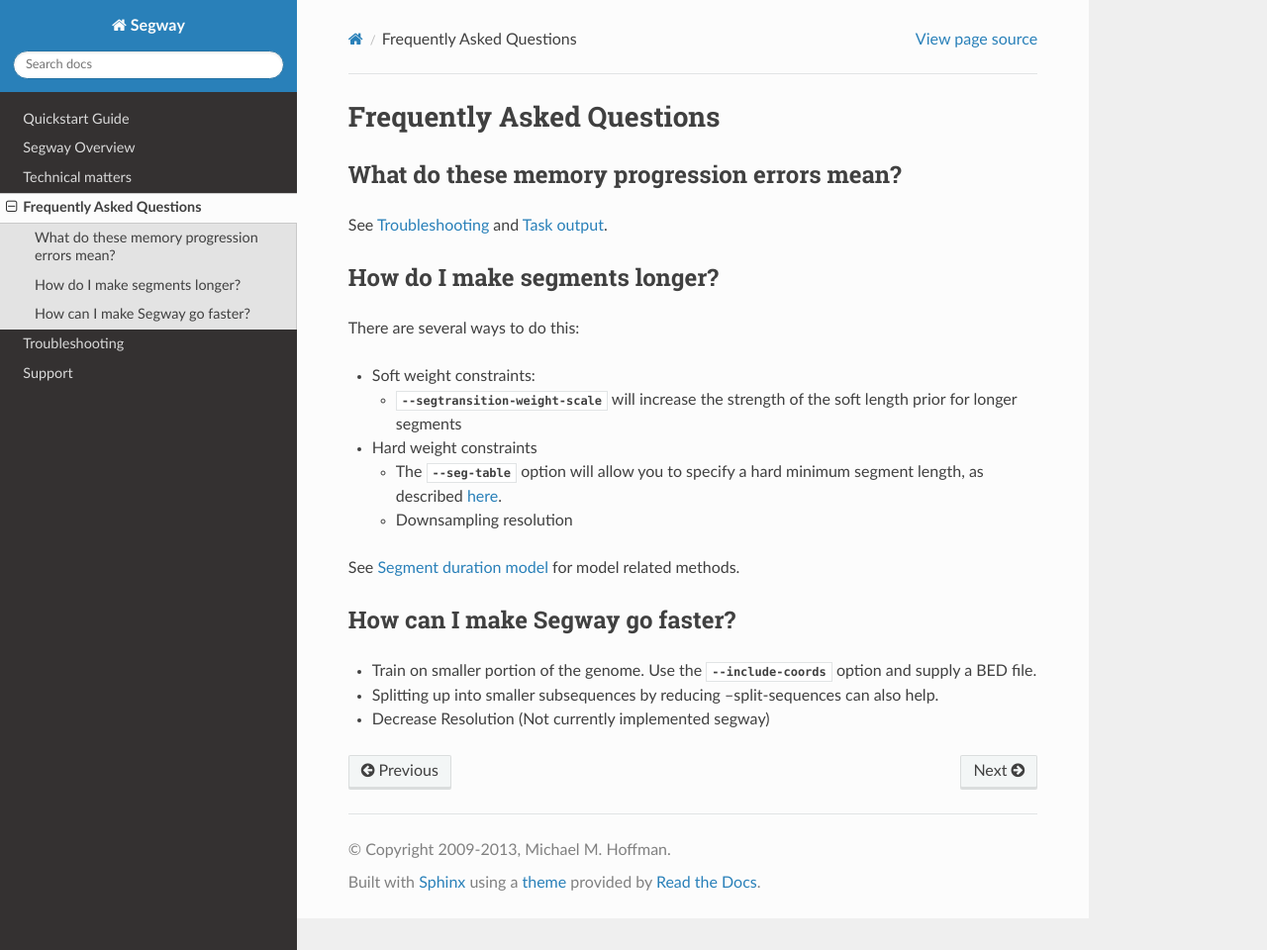
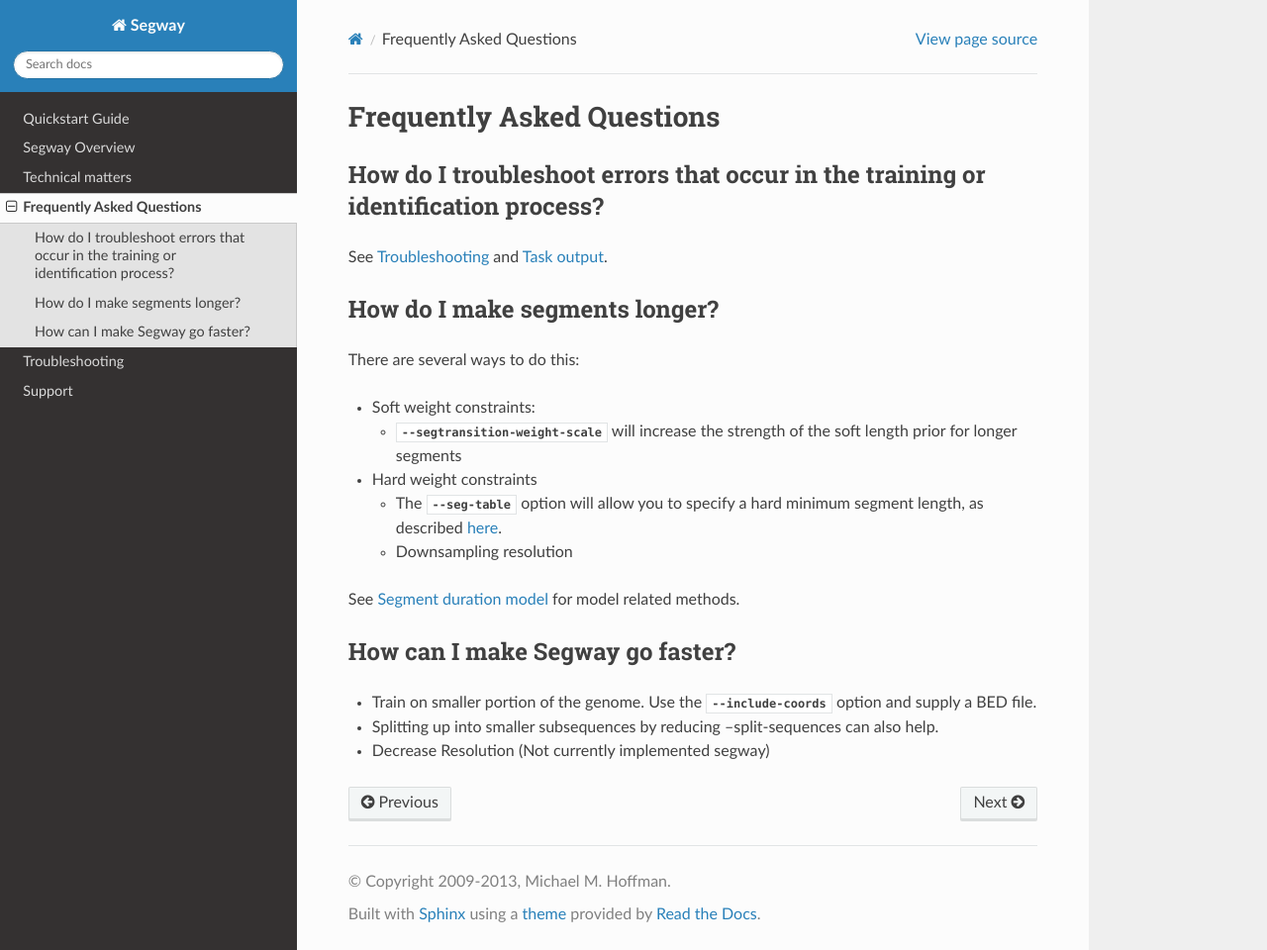
Before and after one commit to hoffmangroup/segway, a Sphinx documentation site: the page built from doc/faq.rst, in a window 1280 px wide and 960 px high. Shown: the whole window at 99% size. Built offline with Sphinx 7.4.7 and the Read the Docs theme 2.0.0, drawn with Linux system fonts in a browser that asks for light colours; formulas are drawn with MathJax 3.

Commit message:
No longer memory progression error

```diff
--- a/doc/faq.rst
+++ b/doc/faq.rst
@@ -2,8 +2,8 @@
 Frequently Asked Questions
 ============================================
 
-What do these memory progression errors mean?
----------------------------------------------
+How do I troubleshoot errors that occur in the training or identification process?
+----------------------------------------------------------------------------------
 
 See :doc:`troubleshooting` and :ref:`task-output`.
 
```
